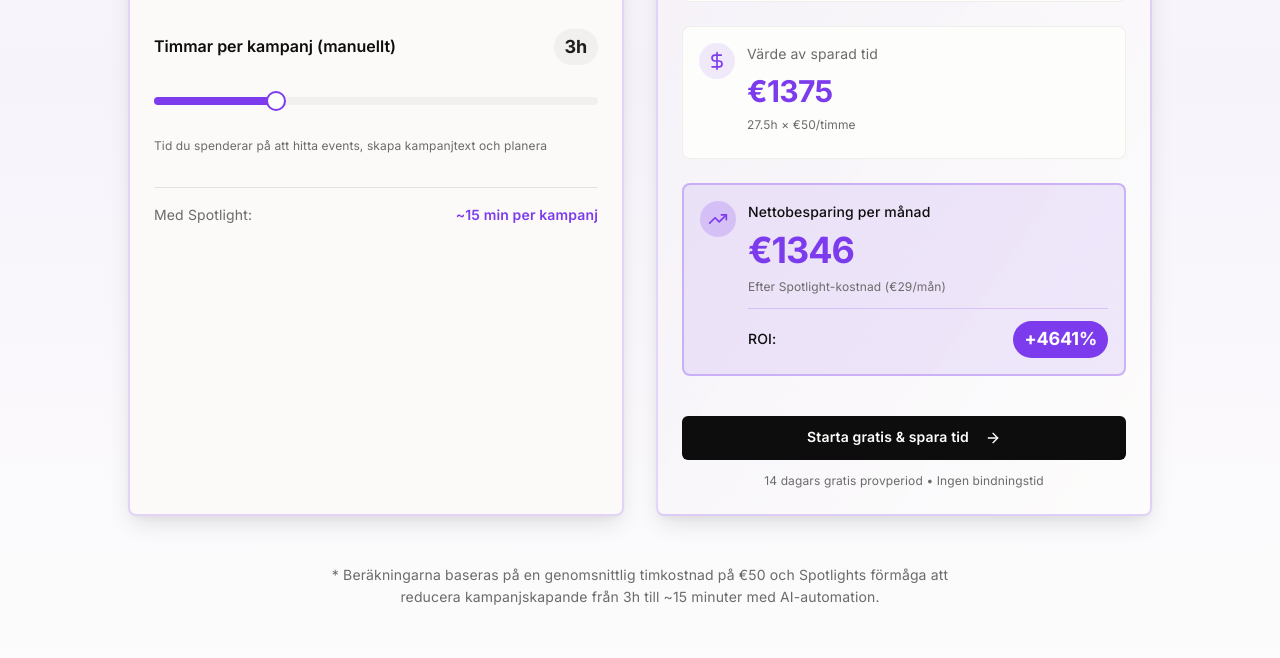
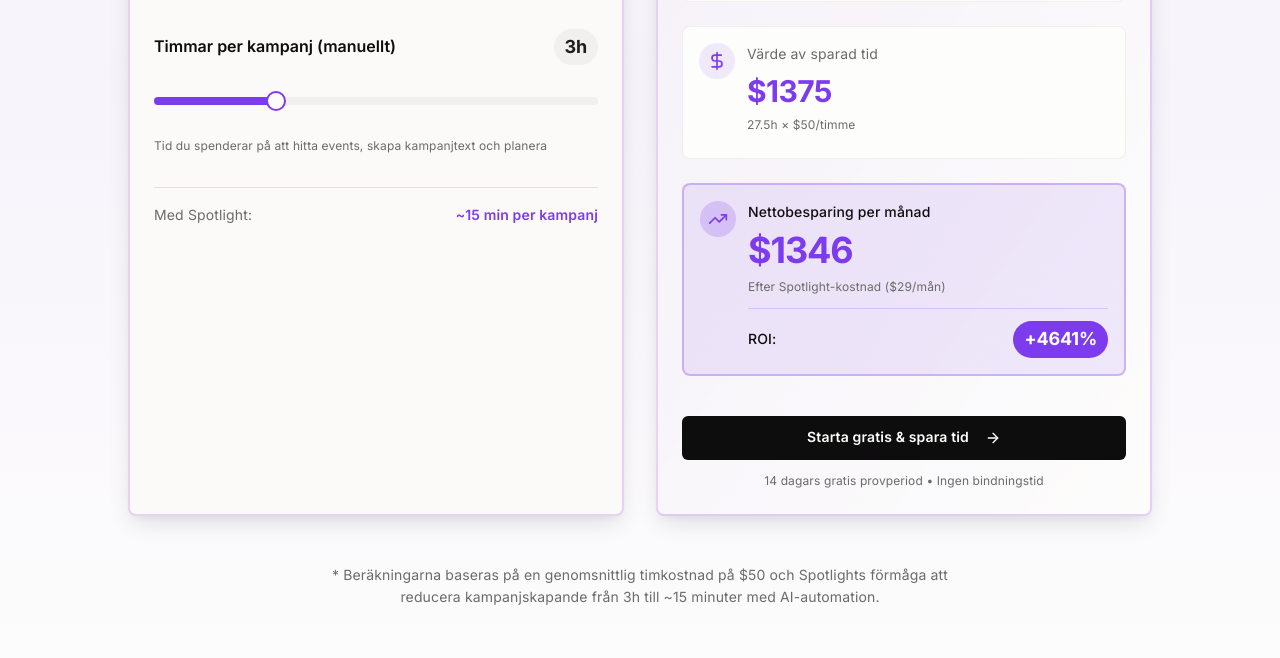
Before and after one commit to Ndheeder2021/spotlight-event-boost, a React (Vite) app: page / in a window 1280 px wide. Shown: the part 6278-6936 px from the top of the page. Built offline with nearby package versions, Linux system fonts and the light colour scheme.

Commit message:
Fix ROI calculator currency

```diff
--- a/src/components/ROICalculator.tsx
+++ b/src/components/ROICalculator.tsx
@@ -13,7 +13,7 @@ export const ROICalculator = () => {
 
   // Calculations
   const spotlightTimePerCampaign = 0.25; // 15 minutes with Spotlight
-  const hourlyRate = 50; // Average hourly rate in EUR
+  const hourlyRate = 50; // Average hourly rate in USD
   const spotlightCost = 29; // Monthly cost
 
   const timeSavedPerCampaign = hoursPerCampaign - spotlightTimePerCampaign;
@@ -147,10 +147,10 @@ export const ROICalculator = () => {
                     <div className="flex-1">
                       <p className="text-sm text-muted-foreground mb-1">Värde av sparad tid</p>
                       <p className="text-3xl font-bold text-primary">
-                        €{moneySavedOnTime.toFixed(0)}
+                        ${moneySavedOnTime.toFixed(0)}
                       </p>
                       <p className="text-xs text-muted-foreground mt-1">
-                        {totalTimeSaved.toFixed(1)}h × €{hourlyRate}/timme
+                        {totalTimeSaved.toFixed(1)}h × ${hourlyRate}/timme
                       </p>
                     </div>
                   </div>
@@ -165,10 +165,10 @@ export const ROICalculator = () => {
                     <div className="flex-1">
                       <p className="text-sm font-medium mb-1">Nettobesparing per månad</p>
                       <p className="text-4xl font-bold text-primary mb-1">
-                        €{netSavings.toFixed(0)}
+                        ${netSavings.toFixed(0)}
                       </p>
                       <p className="text-xs text-muted-foreground">
-                        Efter Spotlight-kostnad (€29/mån)
+                        Efter Spotlight-kostnad ($29/mån)
                       </p>
                       <div className="mt-3 pt-3 border-t border-primary/20">
                         <div className="flex items-center justify-between">
@@ -201,7 +201,7 @@ export const ROICalculator = () => {
           {/* Additional context */}
           <div className="mt-12 text-center">
             <p className="text-sm text-muted-foreground max-w-2xl mx-auto">
-              * Beräkningarna baseras på en genomsnittlig timkostnad på €{hourlyRate} och Spotlights
+              * Beräkningarna baseras på en genomsnittlig timkostnad på ${hourlyRate} och Spotlights
               förmåga att reducera kampanjskapande från {hoursPerCampaign}h till ~15 minuter med AI-automation.
             </p>
           </div>
```
